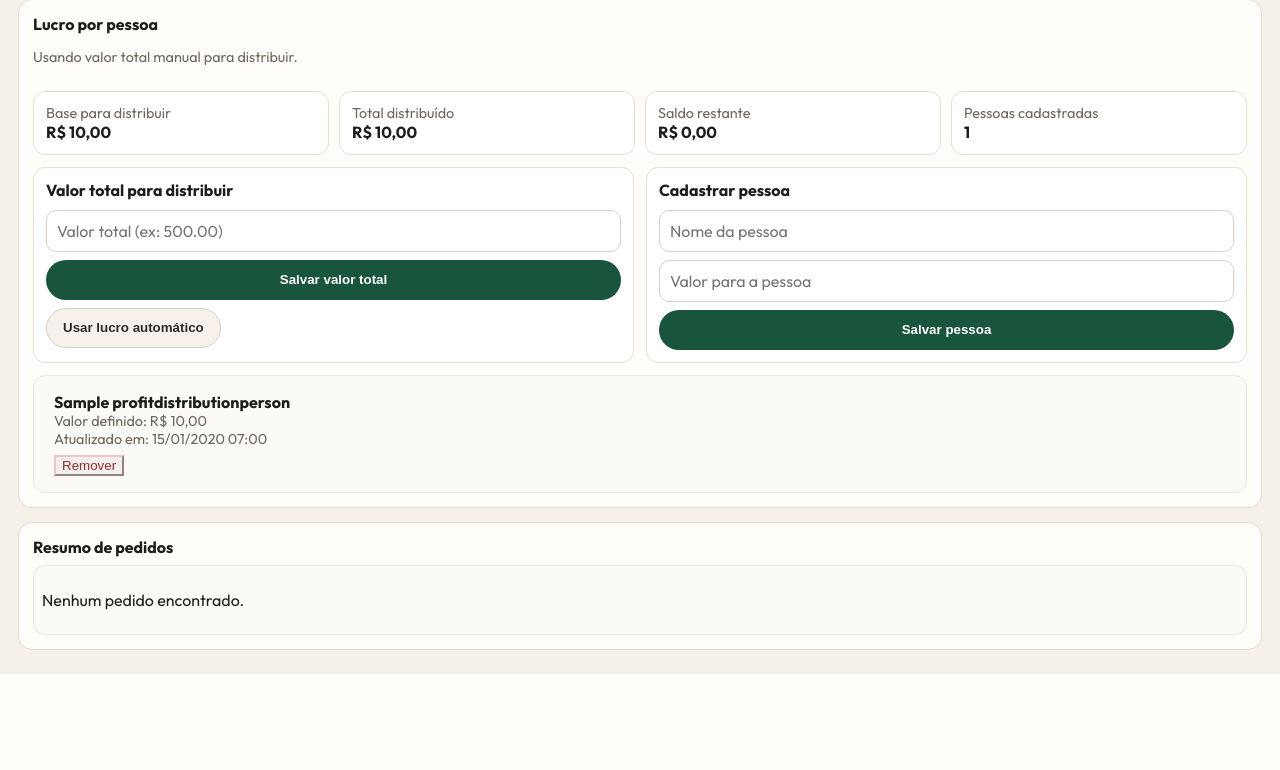
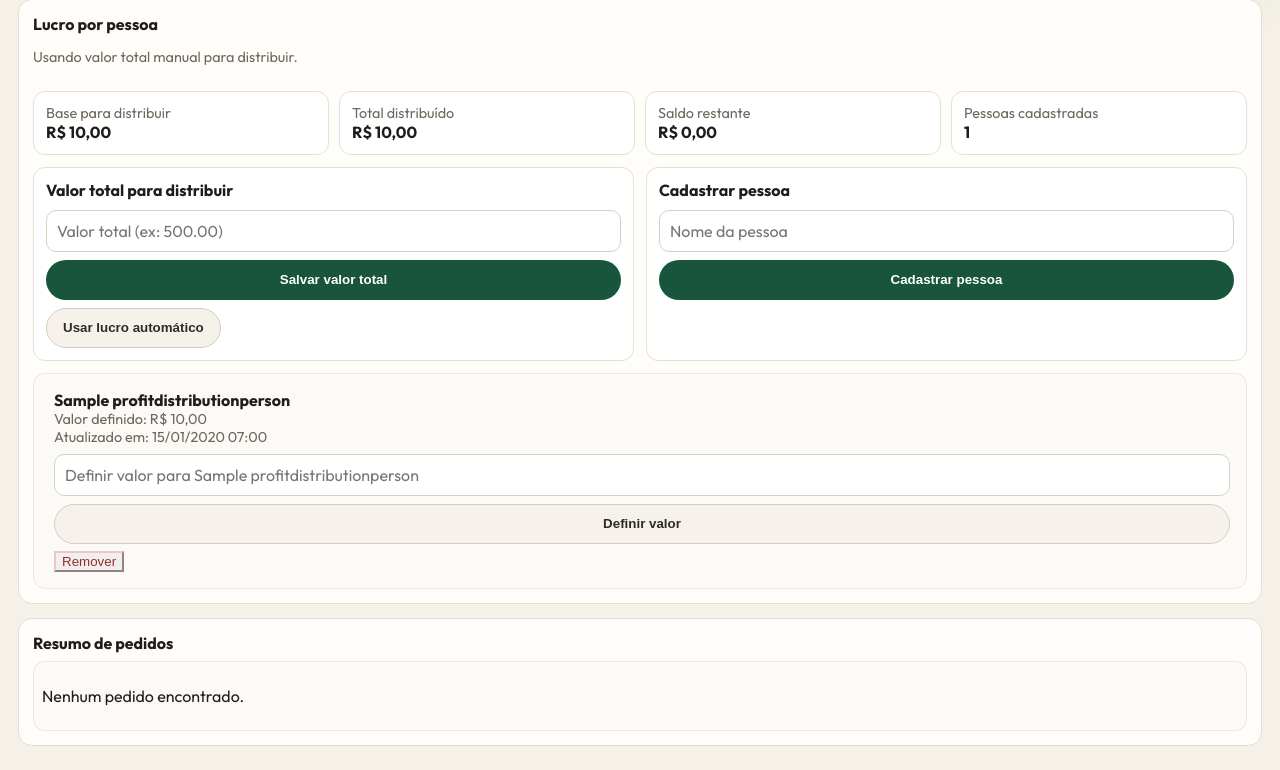
Before and after one commit to fabianopolone123/sitemissao, a Django app: page /manage/reports/page/ in a window 1280 px wide. Shown: the part 677-1447 px from the top of the page. Before the commit the page ends 1351 px from the top, so only its background shows below. Run offline with Django 5.2, Linux system fonts and the light colour scheme; a user stored in the database is signed in; data comes from the database, SQL or seed files in the repository; tables that the repository leaves empty hold one stand-in row (values such as "Sample post"); data that the repository does not hold is empty.

Commit message:
Separa cadastro e distribuicao no lucro por pessoa

```diff
--- a/shop/views.py
+++ b/shop/views.py
@@ -1447,29 +1447,49 @@ def manage_profit_distribution_base_reset_page(request):
 @user_passes_test(_can_manage)
 @require_POST
 def manage_profit_distribution_person_save_page(request):
+    person_id = request.POST.get('person_id', '').strip()
     name = request.POST.get('name', '').strip()
     amount_text = request.POST.get('amount', '').strip().replace(',', '.')
 
-    if not name or not amount_text:
-        messages.error(request, 'Preencha nome e valor da pessoa.')
+    if person_id:
+        person = get_object_or_404(ProfitDistributionPerson, id=person_id)
+        if not amount_text:
+            messages.error(request, f'Informe o valor para {person.name}.')
+            return _redirect_manage_reports_page()
+
+        try:
+            amount = Decimal(amount_text)
+        except (InvalidOperation, ValueError):
+            messages.error(request, f'Valor invalido para {person.name}.')
+            return _redirect_manage_reports_page()
+
+        if amount < 0:
+            messages.error(request, 'O valor da pessoa nao pode ser negativo.')
+            return _redirect_manage_reports_page()
+
+        person.amount = amount
+        person.save(update_fields=['amount', 'updated_at'])
+        messages.success(request, f'Valor de lucro atualizado para {person.name}.')
         return _redirect_manage_reports_page()
 
-    try:
-        amount = Decimal(amount_text)
-    except (InvalidOperation, ValueError):
-        messages.error(request, 'Valor invalido para a pessoa.')
+    if not name:
+        messages.error(request, 'Preencha o nome da pessoa.')
         return _redirect_manage_reports_page()
 
-    if amount < 0:
-        messages.error(request, 'O valor da pessoa nao pode ser negativo.')
-        return _redirect_manage_reports_page()
+    amount = Decimal('0.00')
+    if amount_text:
+        try:
+            amount = Decimal(amount_text)
+        except (InvalidOperation, ValueError):
+            messages.error(request, 'Valor invalido para a pessoa.')
+            return _redirect_manage_reports_page()
+        if amount < 0:
+            messages.error(request, 'O valor da pessoa nao pode ser negativo.')
+            return _redirect_manage_reports_page()
 
     person = ProfitDistributionPerson.objects.filter(name__iexact=name).first()
     if person:
-        person.name = name
-        person.amount = amount
-        person.save(update_fields=['name', 'amount', 'updated_at'])
-        messages.success(request, f'Valor de lucro atualizado para {name}.')
+        messages.info(request, f'{person.name} ja esta cadastrado(a).')
     else:
         ProfitDistributionPerson.objects.create(name=name, amount=amount)
         messages.success(request, f'{name} adicionado(a) na distribuicao de lucro.')
--- a/templates/shop/manage_reports.html
+++ b/templates/shop/manage_reports.html
@@ -129,8 +129,7 @@
                     <form class="checkout-form" method="post" action="{% url 'manage_profit_distribution_person_save_page' %}">
                         {% csrf_token %}
                         <input type="text" name="name" placeholder="Nome da pessoa" required>
-                        <input type="text" name="amount" placeholder="Valor para a pessoa" required>
-                        <button class="add-btn" type="submit">Salvar pessoa</button>
+                        <button class="add-btn" type="submit">Cadastrar pessoa</button>
                     </form>
                 </article>
             </div>
@@ -142,6 +141,12 @@
                             <strong>{{ person.name }}</strong>
                             <div class="cart-meta">Valor definido: R$ {{ person.amount|floatformat:2 }}</div>
                             <div class="cart-meta">Atualizado em: {{ person.updated_at|date:"d/m/Y H:i" }}</div>
+                            <form class="checkout-form" method="post" action="{% url 'manage_profit_distribution_person_save_page' %}" style="margin-top: 8px;">
+                                {% csrf_token %}
+                                <input type="hidden" name="person_id" value="{{ person.id }}">
+                                <input type="text" name="amount" placeholder="Definir valor para {{ person.name }}" required>
+                                <button class="secondary-button" type="submit">Definir valor</button>
+                            </form>
                             <form method="post" action="{% url 'manage_profit_distribution_person_delete_page' person.id %}" onsubmit="return confirm('Deseja remover esta pessoa da distribuição?');" style="margin-top: 6px;">
                                 {% csrf_token %}
                                 <button type="submit" class="danger-btn">Remover</button>
```
Also changed, not shown: shop/tests.py (+16 -3 lines).
